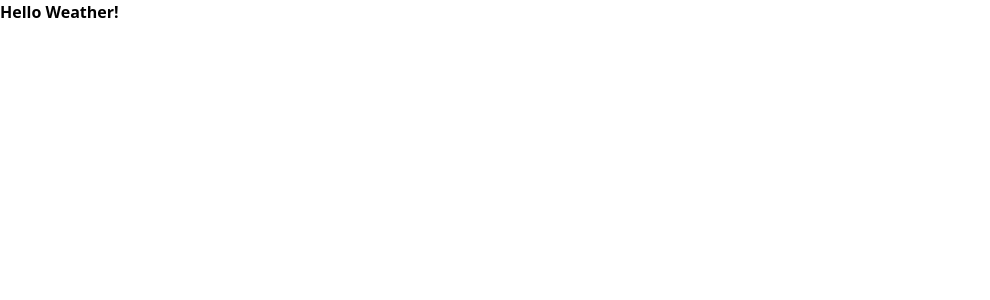
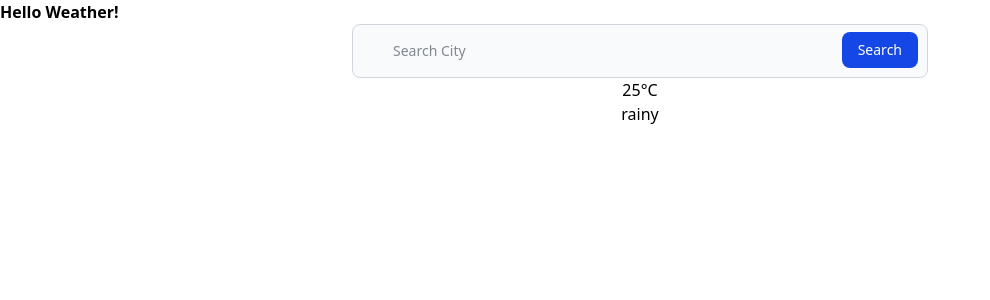
Before and after one commit to Rain44556/Weather-App, a React (Vite) app: page / in a window 1280 px wide. Shown: the top 300 px of the page, without its empty margins (0-990 px from the left). Built offline with nearby package versions, Linux system fonts and the light colour scheme.

Commit message:
create Weather component with city input and basic weather data rendering

```diff
--- a/src/App.jsx
+++ b/src/App.jsx
@@ -1,10 +1,12 @@
 import './App.css'
+import Weather from './components/Weather/Weather'
 
 function App() {
 
   return (
     <>
      <h1 className='font-bold'>Hello Weather!</h1>
+   <Weather></Weather>
     </>
   )
 }
--- /dev/null
+++ b/src/components/Weather/Weather.jsx
@@ -0,0 +1,24 @@
+import React from 'react';
+
+const Weather = () => {
+    return (
+        <div className='weather-section items-center text-center'>
+
+            <div className='search-city relative max-w-xl mx-auto'>
+              <input type="search" id="search" class="block w-full p-4 ps-10 text-sm text-gray-900 border border-gray-300 rounded-lg bg-gray-50 focus:ring-blue-500 focus:border-blue-500 dark:bg-gray-700 dark:border-gray-600 dark:placeholder-gray-400 dark:text-white dark:focus:ring-blue-500 dark:focus:border-blue-500" placeholder="Search City" required />
+        <button type="submit" class="text-white absolute end-2.5 bottom-2.5 bg-blue-700 hover:bg-blue-800 focus:ring-4 focus:outline-none focus:ring-blue-300 font-medium rounded-lg text-sm px-4 py-2 dark:bg-blue-600 dark:hover:bg-blue-700 dark:focus:ring-blue-800">Search</button>
+            </div>
+
+            <div className='weather-temperature'>
+                <h1>25°C</h1>
+            </div>
+
+            <div className='weather-condition'>
+<h1>rainy</h1>
+            </div>
+
+        </div>
+    );
+};
+
+export default Weather;
```
